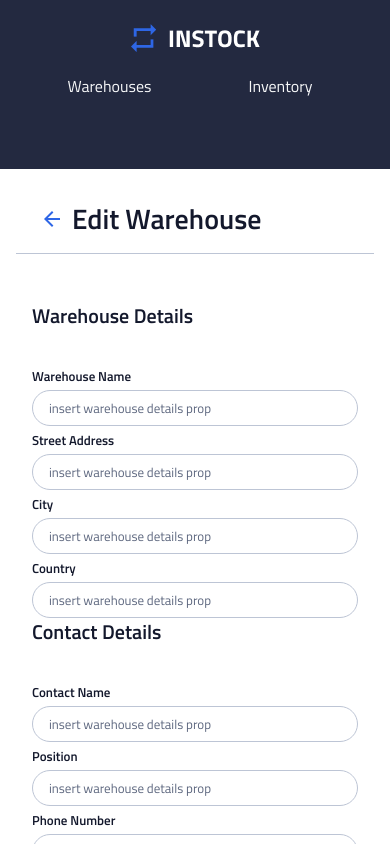
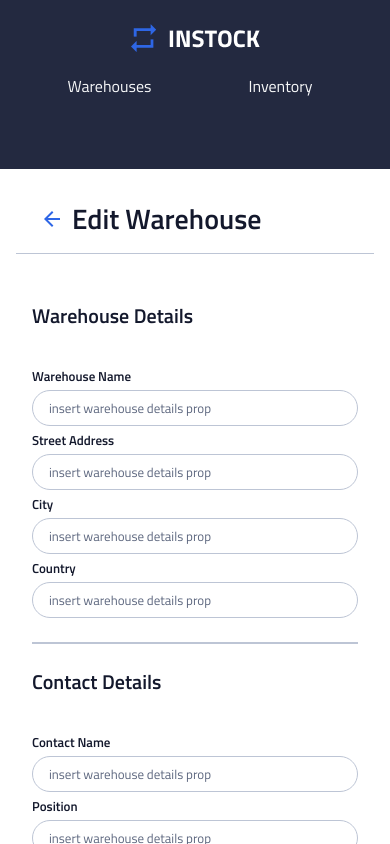
Before and after one commit to humairatasnim/instock-mont-blanc, a React (Vite) app: page /warehouses/1/edit in a window 390 px wide. Shown: the top 844 px of the page. Built offline with nearby package versions, Linux system fonts and the light colour scheme; no server answers.

Commit message:
fix tablet and desktop styling

```diff
--- a/src/components/WarehouseForm/WarehouseForm.jsx
+++ b/src/components/WarehouseForm/WarehouseForm.jsx
@@ -1,6 +1,13 @@
 import "./WarehouseForm.scss";
+import { useState } from "react";
+import axios from "axios";
 
-function WarehouseForm({action}) {
+const baseUrl = import.meta.env.VITE_API_URL;
+
+function WarehouseForm( { action } ) {
+
+
+
     return (
       <section className="container">
 
@@ -48,6 +55,8 @@ function WarehouseForm({action}) {
                 placeholder="insert warehouse details prop"
             />
             </fieldset>
+
+            <div className="divider"></div>
 
             <fieldset className="form__field">
             <h2 className="subheader">Contact Details</h2>
--- a/src/components/WarehouseForm/WarehouseForm.scss
+++ b/src/components/WarehouseForm/WarehouseForm.scss
@@ -9,7 +9,15 @@
         flex-direction: row;
         justify-content: space-between;
     }
+}
 
+.divider {
+    border: .5px solid $cloud;
+    margin: 24px 0px;
+
+    @include tablet {
+        margin: 0px 16px;
+    }
 }
 
 .submit-container {
--- a/src/styles/partials/_global.scss
+++ b/src/styles/partials/_global.scss
@@ -209,6 +209,7 @@ img {
     flex-direction: column;
     gap: 0.25rem;
     border: 0;
+    width: 100%;
   }
 
   &__label {
```
